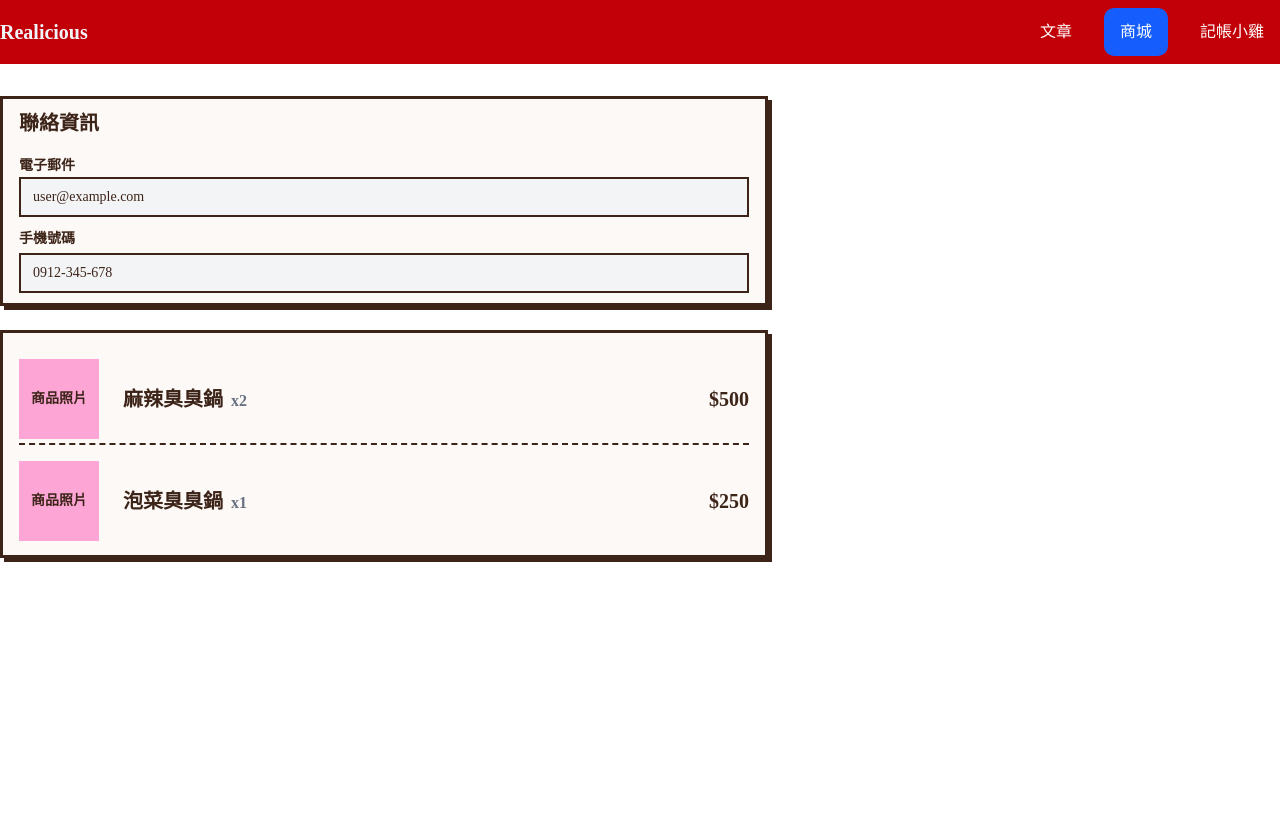
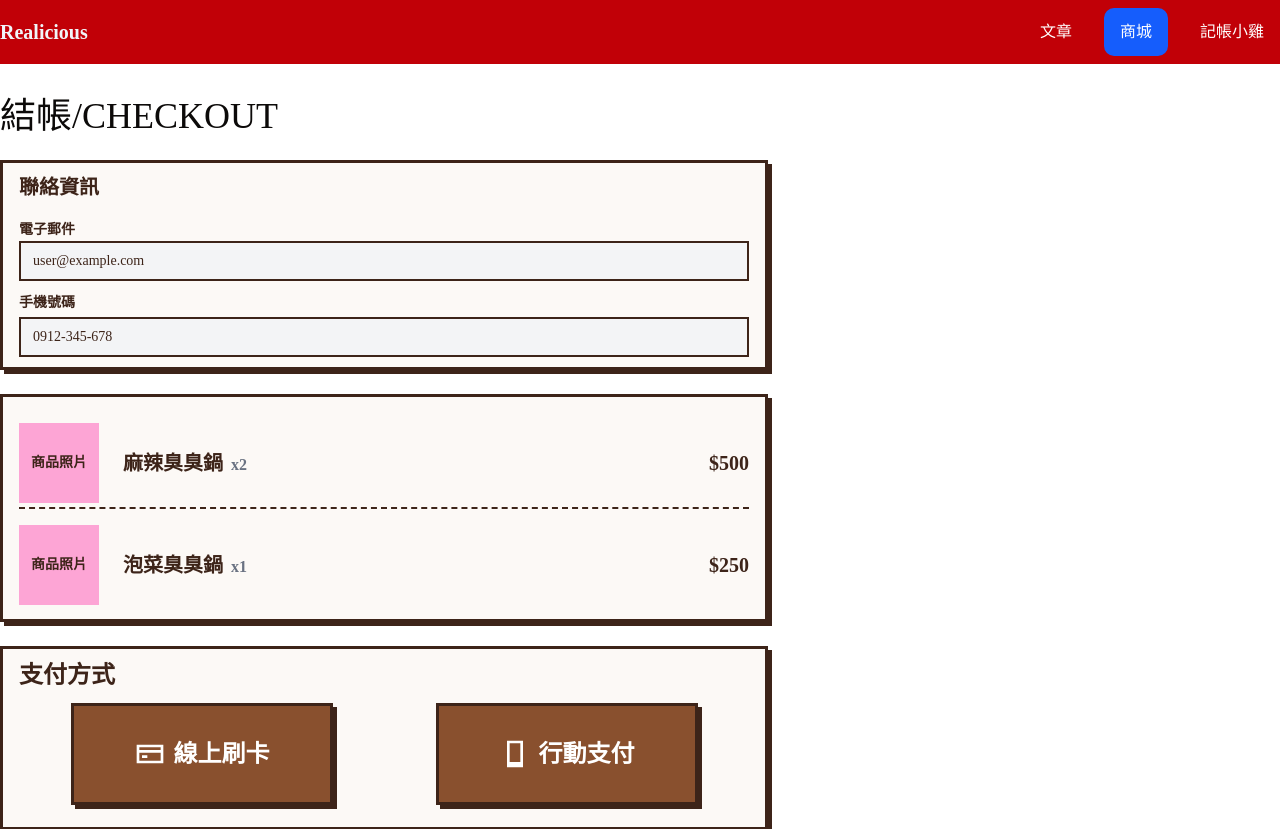
Before and after one commit to AnieceJ/Realicious, a Next.js app: page /shop/checkout in a window 1280 px wide. Shown: the top 829 px of the page. Built offline with nearby package versions, Linux system fonts and the light colour scheme.

Commit message:
feat:結帳-支付方式

```diff
--- /dev/null
+++ b/app/shop/checkout/_components/CheckoutPaymentMethod.tsx
@@ -0,0 +1,64 @@
+import React from "react";
+
+export default function CheckoutPaymentMethod() {
+  return (
+    <div className="w-full h-[30%]">
+      <div
+        className="flex flex-col w-full  px-4 py-2.5
+                  bg-[#FCF9F6] text-[#3D2419] font-bold text-base
+                  border-[3px] border-[#3D2419]
+                  shadow-[4px_4px_0px_0px_#3D2419]
+                  "
+      >
+        <div className="mb-3">
+          <h3 className="text-2xl">支付方式</h3>
+        </div>
+        <div className="flex flex-row items-center justify-around mb-3 ">
+          <div>
+            <button
+              className="flex flex-row items-center justify-center w-full px-15 py-8
+                  bg-[#89502E] text-[#FFFFFF] font-bold text-base
+                  border-[3px] border-[#3D2419]
+                  shadow-[4px_4px_0px_0px_#3D2419]
+                  "
+            >
+              <span className="flex items-center gap-2 text-2xl whitespace-nowrap">
+                {/* 💳 像素信用卡 SVG */}
+                <svg
+                  className="w-8 h-8 shrink-0 fill-[#FFFFFF]
+                "
+                  viewBox="0 0 24 24"
+                >
+                  {/* 信用卡主體與磁條、晶片槽 */}
+                  <path d="M2 5h20v14H2V5zm2 2v2h16V7H4zm0 4v6h16v-6H4zm2 2h4v2H6v-2z" />
+                </svg>
+                線上刷卡
+              </span>
+            </button>
+          </div>
+          <div>
+            <button
+              className="flex items-center justify-center w-full px-15 py-8
+                  bg-[#89502E] text-[#FFFFFF] font-bold text-base
+                  border-[3px] border-[#3D2419]
+                  shadow-[4px_4px_0px_0px_#3D2419]
+                  "
+            >
+              <span className="flex items-center gap-2 text-2xl whitespace-nowrap">
+                {/* 📱 像素手機 SVG */}
+                <svg
+                  className="w-8 h-8 shrink-0 fill-[#FFFFFF]"
+                  viewBox="0 0 24 24"
+                >
+                  {/* 手機外殼、螢幕範圍與 Home 鍵、上方聽筒 */}
+                  <path d="M6 2h12v20H6V2zm2 2v14h8V4H8zm3 15h2v2h-2v-2z" />
+                </svg>
+                行動支付
+              </span>
+            </button>
+          </div>
+        </div>
+      </div>
+    </div>
+  );
+}
--- a/app/shop/checkout/page.tsx
+++ b/app/shop/checkout/page.tsx
@@ -2,6 +2,7 @@
 import React from "react";
 import CheckoutContactInfo from "./_components/CheckoutContactInfo";
 import CheckoutOrderList from "./_components/CheckoutOrderList";
+import CheckoutPaymentMethod from "./_components/CheckoutPaymentMethod";
 
 export default function CheckoutPage() {
   return (
@@ -9,13 +10,17 @@ export default function CheckoutPage() {
       <div className="fixed inset-0 -z-10 bg-[#FFFFFF]" />
       {/* 左側+右側 */}
       <div className="max-w-7xl">
+        <h2 className="text-4xl mb-6">結帳/CHECKOUT</h2>
         {/* 左側 */}
         <div className="w-[60%]">
           <div className="mb-6">
             <CheckoutContactInfo />
           </div>
+          <div className="mb-6">
+            <CheckoutOrderList />
+          </div>
           <div>
-            <CheckoutOrderList/>
+            <CheckoutPaymentMethod />
           </div>
         </div>
       </div>
```
